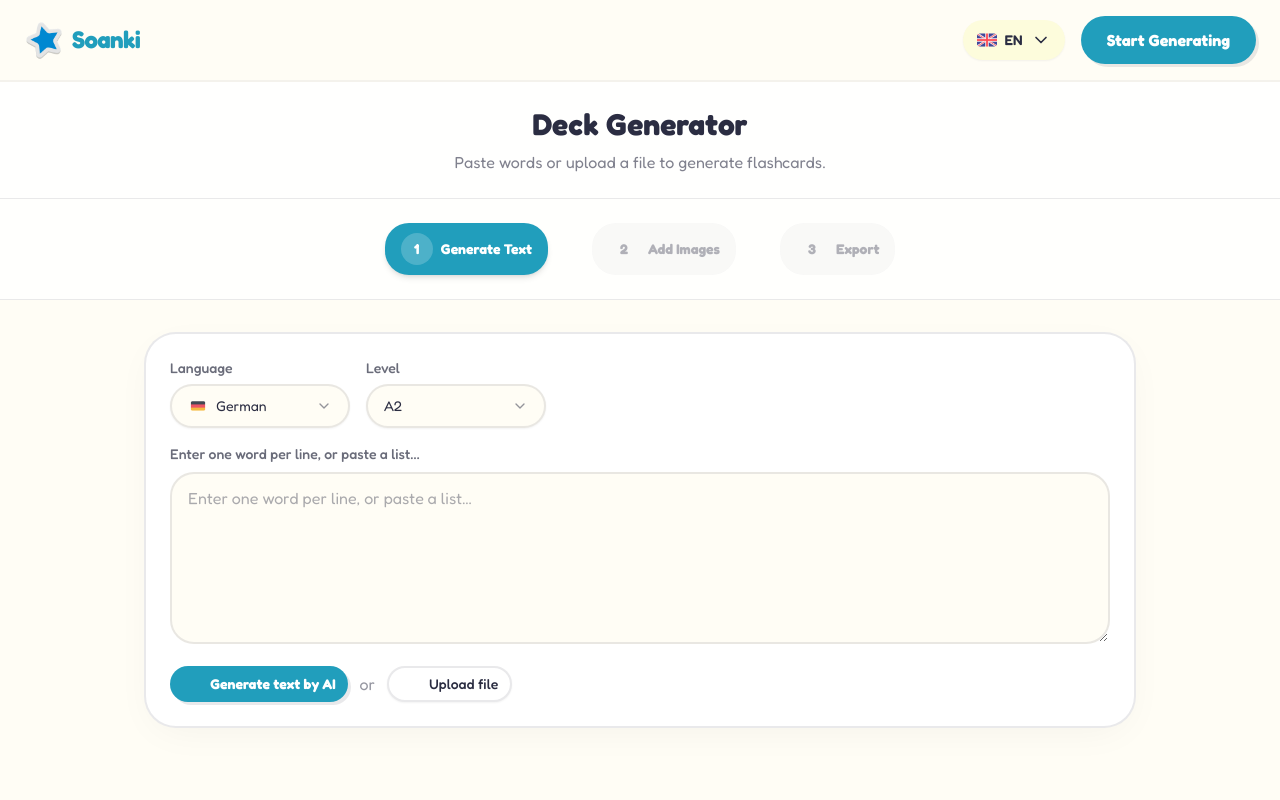
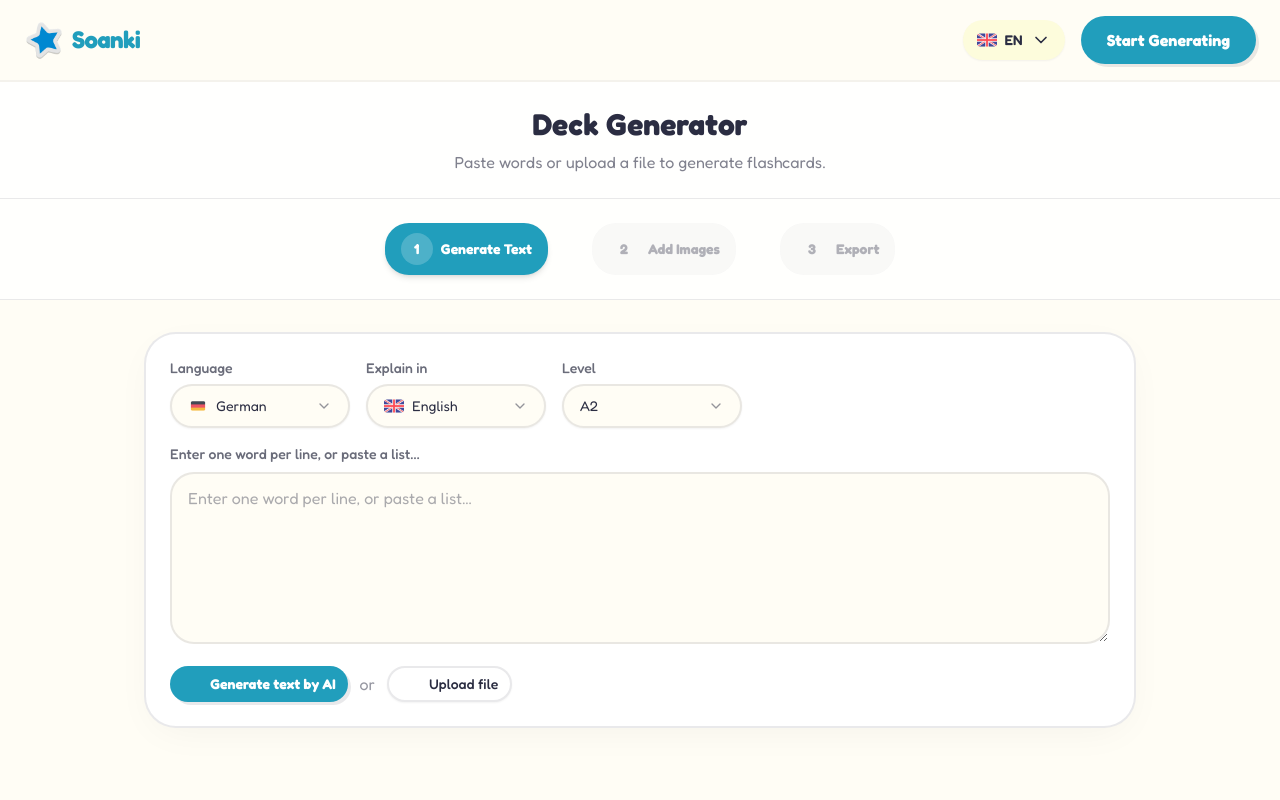
Before and after one commit to AhmedMahmoud929/soanki, a Next.js app: page /en/generator in a window 1280 px wide. Shown: the top 800 px of the page. Built offline with nearby package versions, Linux system fonts and the light colour scheme; some icons are missing; a web font is replaced by a local one.

Commit message:
Enhance deck generation functionality: Added explaining language option to the API and UI components, allowing users to specify the language for card explanations. Updated relevant components and types to support this feature, improving user experience and flexibility in language selection.

```diff
--- a/app/api/generate-deck/route.ts
+++ b/app/api/generate-deck/route.ts
@@ -25,10 +25,18 @@ export async function POST(request: Request) {
 
     const language =
       body.language === "en" || body.language === "ar" ? body.language : "de";
+    const explainingLanguage =
+      body.explainingLanguage === "de" || body.explainingLanguage === "ar"
+        ? body.explainingLanguage
+        : "en";
     const level =
       ["A1", "A2", "B1", "B2", "C1"].includes(body.level) ? body.level : "A2";
 
-    const cards = await generateDeckWithGemini(words, { language, level });
+    const cards = await generateDeckWithGemini(words, {
+      language,
+      explainingLanguage,
+      level,
+    });
     return NextResponse.json({ cards });
   } catch (err) {
     console.error("generate-deck API error:", err);
--- a/components/features/generator/GeneratorView.tsx
+++ b/components/features/generator/GeneratorView.tsx
@@ -5,7 +5,12 @@ import { useTranslations } from "next-intl";
 import { Stepper, type GeneratorStep } from "./Stepper";
 import { AddCardDialog } from "./AddCardDialog";
 import { useApiMutation } from "@/lib/hooks";
-import type { GeneratorCard as CardType, GeneratorLanguage, GeneratorLevel } from "./types";
+import type {
+  GeneratorCard as CardType,
+  GeneratorLanguage,
+  GeneratorExplainingLanguage,
+  GeneratorLevel,
+} from "./types";
 import {
   GeneratorStep1Input,
   GeneratorStep2Cards,
@@ -63,6 +68,8 @@ export function GeneratorView() {
   const [currentStep, setCurrentStep] = useState<GeneratorStep>(1);
   const [inputText, setInputText] = useState("");
   const [language, setLanguage] = useState<GeneratorLanguage>("de");
+  const [explainingLanguage, setExplainingLanguage] =
+    useState<GeneratorExplainingLanguage>("en");
   const [level, setLevel] = useState<GeneratorLevel>("A2");
   const [cards, setCards] = useState<CardType[]>([]);
   const [pendingCardCount, setPendingCardCount] = useState(0);
@@ -75,13 +82,23 @@ export function GeneratorView() {
 
   const generateDeck = useApiMutation<
     GenerateDeckResponse,
-    { words: string[]; language: GeneratorLanguage; level: GeneratorLevel }
+    {
+      words: string[];
+      language: GeneratorLanguage;
+      explainingLanguage: GeneratorExplainingLanguage;
+      level: GeneratorLevel;
+    }
   >({
-    mutationFn: async ({ words, language, level }) => {
+    mutationFn: async ({ words, language, explainingLanguage, level }) => {
       const res = await fetch("/api/generate-deck", {
         method: "POST",
         headers: { "Content-Type": "application/json" },
-        body: JSON.stringify({ words, language, level }),
+        body: JSON.stringify({
+          words,
+          language,
+          explainingLanguage,
+          level,
+        }),
       });
       const data = await res.json();
       if (!res.ok) {
@@ -128,8 +145,13 @@ export function GeneratorView() {
       .filter(Boolean);
     if (lines.length === 0) return;
     setPendingCardCount(lines.length);
-    generateDeck.mutate({ words: lines, language, level });
-  }, [inputText, language, level, generateDeck.mutate]);
+    generateDeck.mutate({
+      words: lines,
+      language,
+      explainingLanguage,
+      level,
+    });
+  }, [inputText, language, explainingLanguage, level, generateDeck.mutate]);
 
   const handleFileUpload = useCallback((e: React.ChangeEvent<HTMLInputElement>) => {
     const file = e.target.files?.[0];
@@ -343,6 +365,8 @@ export function GeneratorView() {
             setInputText={setInputText}
             language={language}
             setLanguage={setLanguage}
+            explainingLanguage={explainingLanguage}
+            setExplainingLanguage={setExplainingLanguage}
             level={level}
             setLevel={setLevel}
             onGenerate={handleGenerate}
--- a/components/features/generator/steps/GeneratorStep1Input.tsx
+++ b/components/features/generator/steps/GeneratorStep1Input.tsx
@@ -12,17 +12,32 @@ import {
 } from "@/components/ui/select";
 import { GeneratorCard } from "../GeneratorCard";
 import { CardSkeleton } from "../CardSkeleton";
-import type { GeneratorCard as CardType, GeneratorLanguage, GeneratorLevel } from "../types";
+import type {
+  GeneratorCard as CardType,
+  GeneratorLanguage,
+  GeneratorExplainingLanguage,
+  GeneratorLevel,
+} from "../types";
 import Image from "next/image";
 
 const selectTriggerClass =
   "rounded-xl border-2 border-ink/10 bg-paper h-auto px-4 py-2.5 text-ink font-[family-name:var(--font-fredoka)] focus:border-soft-blue focus:ring-2 focus:ring-soft-blue/20 w-[180px]";
+
+const EXPLAINING_LANGUAGES: GeneratorExplainingLanguage[] = ["en", "de", "ar"];
+
+const explainingLanguageFlags: Record<GeneratorExplainingLanguage, string> = {
+  en: "/images/flags/united-kingdom.png",
+  de: "/images/flags/german.png",
+  ar: "/images/flags/egypt.png",
+};
 
 type GeneratorStep1InputProps = {
   inputText: string;
   setInputText: (value: string) => void;
   language: GeneratorLanguage;
   setLanguage: (value: GeneratorLanguage) => void;
+  explainingLanguage: GeneratorExplainingLanguage;
+  setExplainingLanguage: (value: GeneratorExplainingLanguage) => void;
   level: GeneratorLevel;
   setLevel: (value: GeneratorLevel) => void;
   onGenerate: () => void;
@@ -46,6 +61,8 @@ export function GeneratorStep1Input({
   setInputText,
   language,
   setLanguage,
+  explainingLanguage,
+  setExplainingLanguage,
   level,
   setLevel,
   onGenerate,
@@ -94,6 +111,43 @@ export function GeneratorStep1Input({
                     </div>
                   </SelectItem>
                   {/* <SelectItem value="ar">{t("options.languageAr")}</SelectItem> */}
+                </SelectContent>
+              </Select>
+            </div>
+            <div>
+              <label
+                htmlFor="gen-explaining-language"
+                className="block text-sm font-medium text-ink/70 mb-1.5 font-[family-name:var(--font-fredoka)]"
+              >
+                {t("options.explainingLanguage")}
+              </label>
+              <Select
+                value={explainingLanguage}
+                onValueChange={(value) =>
+                  setExplainingLanguage(value as GeneratorExplainingLanguage)
+                }
+              >
+                <SelectTrigger
+                  id="gen-explaining-language"
+                  className={selectTriggerClass}
+                >
+                  <SelectValue placeholder={t("options.explainingLanguage")} />
+                </SelectTrigger>
+                <SelectContent>
+                  {EXPLAINING_LANGUAGES.map((code) => (
+                    <SelectItem key={code} value={code}>
+                      <div className="flex items-center gap-2">
+                        <Image
+                          src={explainingLanguageFlags[code]}
+                          alt=""
+                          width={20}
+                          height={20}
+                          className="rounded-sm object-cover shrink-0"
+                        />
+                        <span>{t(`options.language${code === "en" ? "En" : code === "de" ? "De" : "Ar"}`)}</span>
+                      </div>
+                    </SelectItem>
+                  ))}
                 </SelectContent>
               </Select>
             </div>
--- a/components/features/generator/types.ts
+++ b/components/features/generator/types.ts
@@ -20,7 +20,11 @@ export type GeneratorLanguage = "de" | "en" | "ar";
 /** CEFR level for example sentences and complexity. */
 export type GeneratorLevel = "A1" | "A2" | "B1" | "B2" | "C1";
 
+/** Language for meanings and explanations (back of card). */
+export type GeneratorExplainingLanguage = GeneratorLanguage;
+
 export interface GenerationOptions {
   language: GeneratorLanguage;
+  explainingLanguage: GeneratorExplainingLanguage;
   level: GeneratorLevel;
 }
--- a/components/features/home/Hero/index.tsx
+++ b/components/features/home/Hero/index.tsx
@@ -1,7 +1,7 @@
 import Image from "next/image";
 import { Icon } from "@iconify/react";
 import { getTranslations } from "next-intl/server";
-import Link from "next/link";
+import { Link } from "@/i18n/navigation";
 
 export async function Hero() {
   const t = await getTranslations("Hero");
@@ -34,13 +34,13 @@ export async function Hero() {
           >
             {t("getStarted")}
           </Link>
-          <a
+          <Link
             href="#"
             className="w-full sm:w-auto px-8 py-4 bg-white text-ink text-xl font-bold rounded-2xl border-2 border-ink/10 shadow-sm hover:border-soft-blue-dark hover:text-soft-blue-dark transition-all flex items-center justify-center gap-2"
           >
             <Icon icon="solar:play-circle-bold" className="text-2xl" />
             {t("watchDemo")}
-          </a>
+          </Link>
         </div>
         <div className="mt-20 relative mx-auto max-w-3xl">
           <div className="bg-white p-2 rounded-3xl shadow-xl border-4 border-ink/5 transform rotate-1 hover:rotate-0 transition-transform duration-500">
--- a/components/features/home/ProcessSection/index.tsx
+++ b/components/features/home/ProcessSection/index.tsx
@@ -1,5 +1,6 @@
 import { Icon } from "@iconify/react";
 import { getTranslations } from "next-intl/server";
+import { Link } from "@/i18n/navigation";
 
 const stepKeys = ["1", "2", "3", "4", "5", "6"] as const;
 const stepIcons = [
@@ -81,13 +82,13 @@ export async function ProcessSection() {
                     {key === "1" ? (
                       <>
                         {t("steps.1.descriptionBeforeLink")}
-                        <a
+                        <Link
                           href="/files/Soanki - Template.apkg"
                           download="Soanki - Template.apkg"
                           className="text-soft-blue-dark underline hover:text-soft-blue-dark/80"
                         >
                           {t("steps.1.downloadLink")}
-                        </a>
+                        </Link>
                         {t("steps.1.descriptionAfterLink")}
                       </>
                     ) : (
--- a/lib/deck/generate.ts
+++ b/lib/deck/generate.ts
@@ -9,6 +9,7 @@ export type GenerateDeckOptions = {
   apiKey?: string;
   model?: string;
   language?: "de" | "en" | "ar";
+  explainingLanguage?: "de" | "en" | "ar";
   level?: "A1" | "A2" | "B1" | "B2" | "C1";
 };
 
@@ -28,8 +29,9 @@ export async function generateDeckWithGemini(
 
   const modelId = options?.model ?? process.env.GEMINI_API_MODEL ?? DEFAULT_MODEL;
   const language = options?.language ?? "de";
+  const explainingLanguage = options?.explainingLanguage ?? "en";
   const level = options?.level ?? "A2";
-  const systemPrompt = getDeckGenerationSystemPrompt(language, level);
+  const systemPrompt = getDeckGenerationSystemPrompt(language, level, explainingLanguage);
   const inputList = words.join(", ");
   const userPrompt = `Input: ${inputList}`;
   const fullPrompt = [systemPrompt, userPrompt].join("\n\n");
--- a/lib/deck/prompt.ts
+++ b/lib/deck/prompt.ts
@@ -8,14 +8,16 @@ const LANGUAGE_NAMES: Record<DeckPromptLanguage, string> = {
 };
 
 /**
- * Build system prompt for deck generation with optional language and CEFR level.
- * Defaults: German, A2 (slightly above A2).
+ * Build system prompt for deck generation with optional language, explaining language, and CEFR level.
+ * Defaults: German vocabulary, English explanations, A2.
  */
 export function getDeckGenerationSystemPrompt(
   language: DeckPromptLanguage = "de",
-  level: DeckPromptLevel = "A2"
+  level: DeckPromptLevel = "A2",
+  explainingLanguage: DeckPromptLanguage = "en"
 ): string {
   const langName = LANGUAGE_NAMES[language];
+  const explainLangName = LANGUAGE_NAMES[explainingLanguage];
   const levelInstruction =
     level === "A1"
       ? "Use very simple vocabulary and short sentences (A1 level)."
@@ -51,10 +53,10 @@ The image description should clearly illustrate the example and emphasize the me
 
 Format:
 - front: the word or phrase in ${langName} (with article for ${langName} nouns if applicable).
-- back: translation or meaning in English (or the learner's target language).
-- example: one example sentence at ${level} level.
-- imageDescription: #IMAGE# followed by a short scene description in English.
-- type: part of speech (e.g. noun masculine, verb, adjective).
+- back: translation or meaning in ${explainLangName} only.
+- example: one example sentence at ${level} level (in ${langName}).
+- imageDescription: #IMAGE# followed by a short scene description in ${explainLangName}.
+- type: part of speech (e.g. noun masculine, verb, adjective); you may give the type label in ${explainLangName} if natural.
 
 Output only valid JSON with a "cards" array; no extra notes or explanations.`;
 }
--- a/messages/ar.json
+++ b/messages/ar.json
@@ -138,6 +138,7 @@
     },
     "options": {
       "language": "اللغة",
+      "explainingLanguage": "الشرح بـ",
       "level": "المستوى",
       "languageDe": "الألمانية",
       "languageEn": "الإنجليزية",
--- a/messages/de.json
+++ b/messages/de.json
@@ -138,6 +138,7 @@
     },
     "options": {
       "language": "Sprache",
+      "explainingLanguage": "Erklärung auf",
       "level": "Niveau",
       "languageDe": "Deutsch",
       "languageEn": "Englisch",
--- a/messages/en.json
+++ b/messages/en.json
@@ -138,6 +138,7 @@
     },
     "options": {
       "language": "Language",
+      "explainingLanguage": "Explain in",
       "level": "Level",
       "languageDe": "German",
       "languageEn": "English",
```
Also changed, not shown: components/features/generator/GeneratorCard.tsx (+4 -3 lines).
